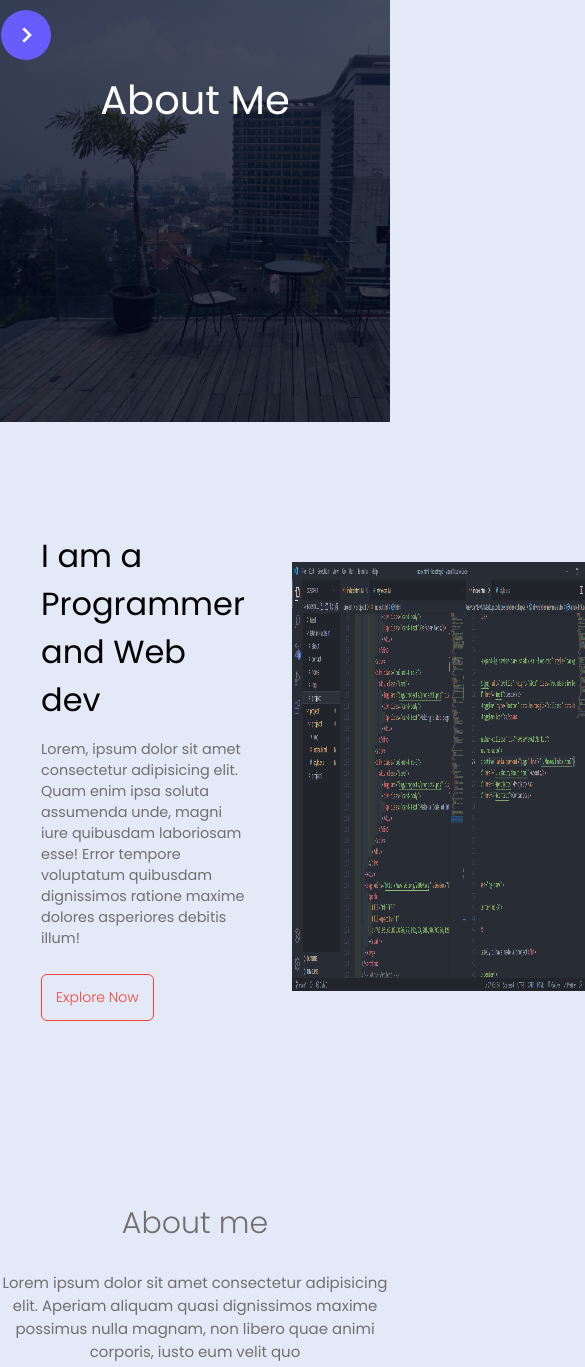
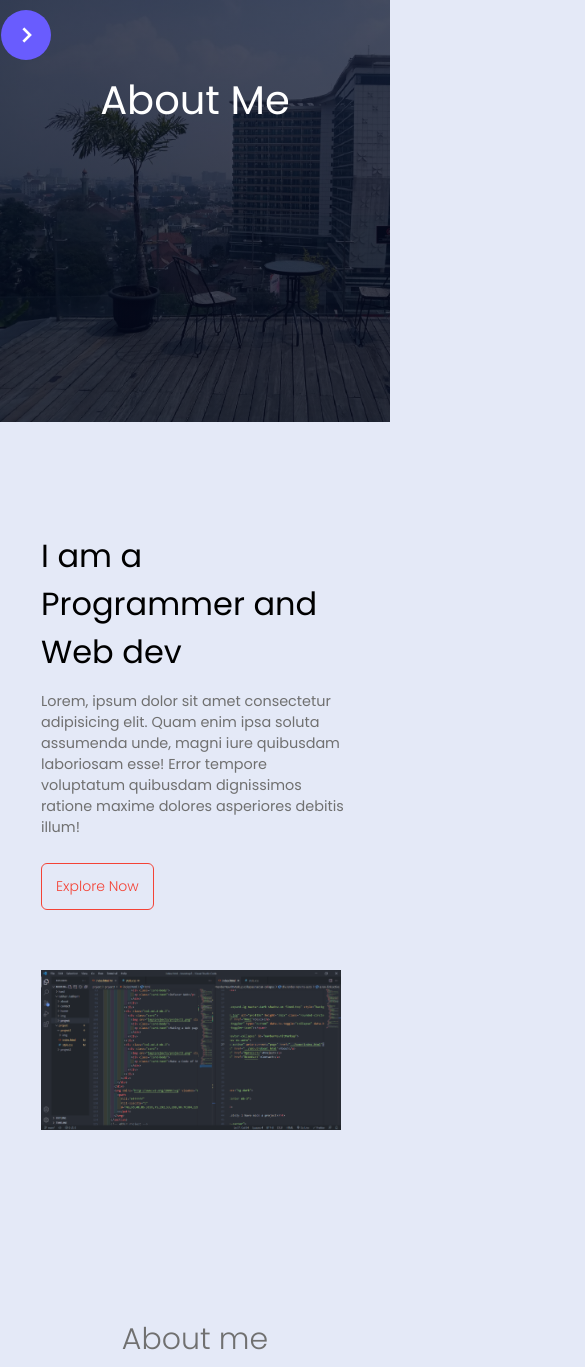
Before and after one commit to d3sc/profile-page-v2, a plain HTML site: page about/about.html in a window 390 px wide. Shown: the top 1367 px of the page, 585 px wide, since content can reach past the window. Drawn offline with nearby package versions, Linux system fonts and the light colour scheme.

Commit message:
fix - Responsive

```diff
--- a/CSS/about.css
+++ b/CSS/about.css
@@ -19,16 +19,14 @@
   padding-top: 80px;
   padding-bottom: 100px;
 }
+.about-us .row {
+  display: flex;
+}
 .about-col {
-  display: flex;
+  flex-basis: 48%;
   padding: 30px 2px;
 }
-.about-me {
-  flex-basis: 98%;
-}
 .about-col img {
-  flex-basis: 82%;
-  margin-left: 15%;
   width: 100%;
 }
 .about-col h1 {
@@ -53,6 +51,9 @@
   .about-col img {
     width: 300px;
   }
+  .about-us .row {
+    display: block;
+  }
   .about-col {
     flex-basis: 90%;
   }
--- a/CSS/nav.css
+++ b/CSS/nav.css
@@ -351,11 +351,11 @@ footer .instagram {
 body.dark .sub-header h1 {
   color: var(--text-color);
 }
-.about-me .info {
+.info {
   font-size: 0.9em;
   color: var(--text-color);
 }
-.about-me .title {
+.title {
   font-size: 2em;
   font-weight: 400;
 }
--- a/about/about.html
+++ b/about/about.html
@@ -110,7 +110,6 @@
     <section class="about-us">
       <div class="row">
         <div class="about-col">
-          <div class="about-me">
           <h1 class="title">I am a Programmer and Web dev</h1>
           <p class="info">
             Lorem, ipsum dolor sit amet consectetur adipisicing elit. Quam enim ipsa soluta assumenda unde, magni iure quibusdam laboriosam esse! Error tempore voluptatum quibusdam dignissimos ratione maxime dolores asperiores
@@ -120,7 +119,6 @@
         </div>
         <div class="about-col">
           <img src="../img/ngoding1.png" alt="about" />
-          </div>
         </div>
       </div>
     </section>
```
Lines whose indentation alone changed are shown as unchanged.
